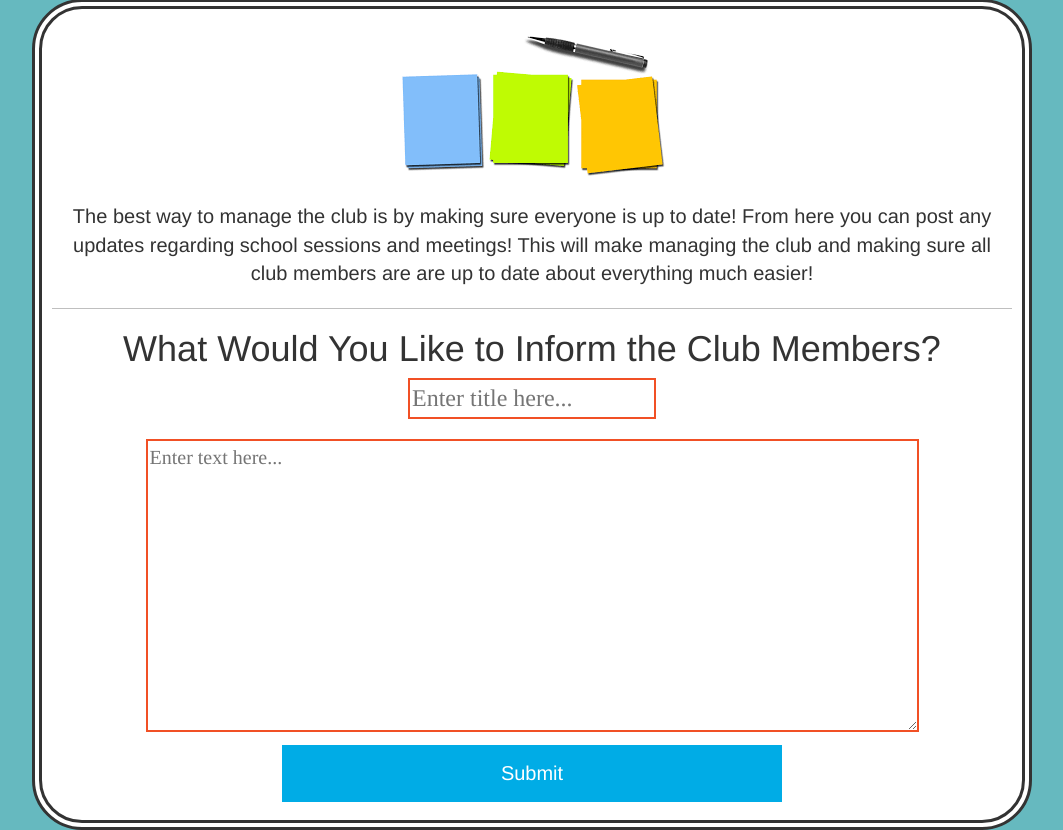
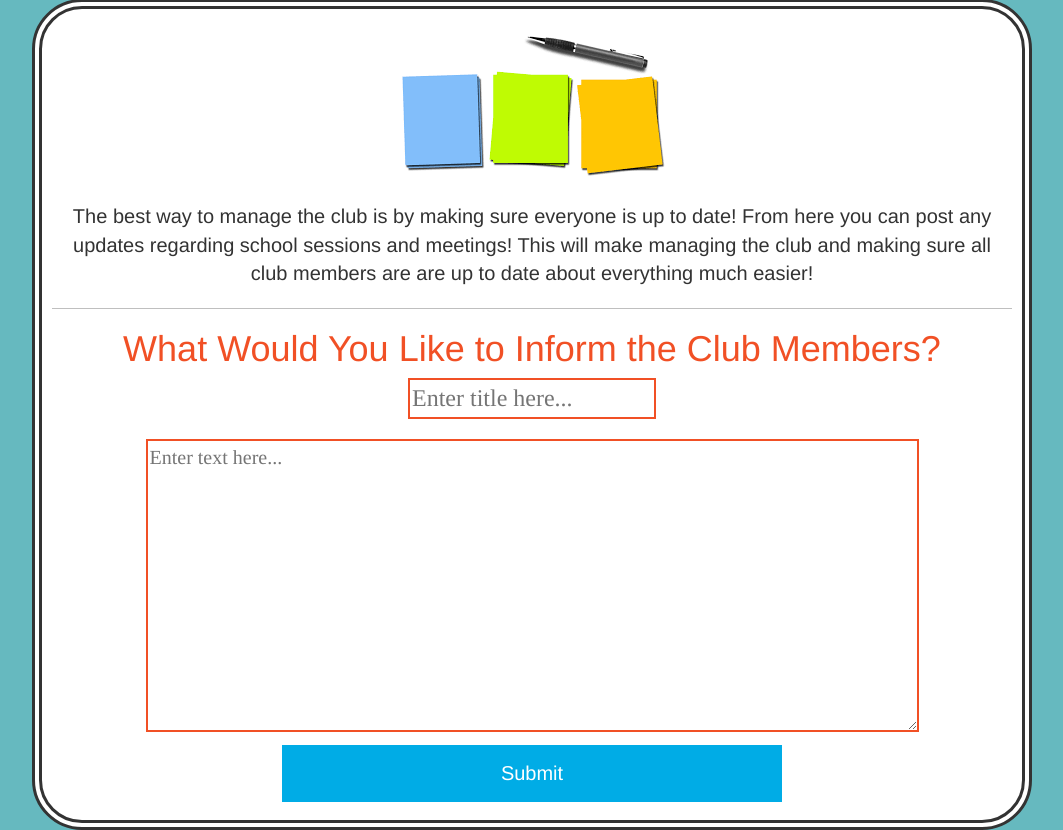
Before and after one commit to naim18-meet/cd-lab3-y2yl2, a Flask app: page /post in a window 1280 px wide. Shown: the part 61-891 px from the top of the page, without its empty margins (108-1171 px from the left). Run offline with Flask 2, Linux system fonts and the light colour scheme; some libraries are stand-ins or nearby versions.

Commit message:
Simple edit

```diff
--- a/templates/post.html
+++ b/templates/post.html
@@ -35,7 +35,7 @@
 
 <hr style="border-top: 1px solid #bfbfbf">
 
-<h1>What Would You Like to Inform the Club Members?</h1>
+<h1 style="color: #f15025">What Would You Like to Inform the Club Members?</h1>
 
 <form action="{{url_for('posts')}}"  method="post" id="post_form">
 <input type="text" name="title" placeholder="Enter title here..." style="font-family: Times; font-size: 24px; border: 2px solid #f15025">
```
